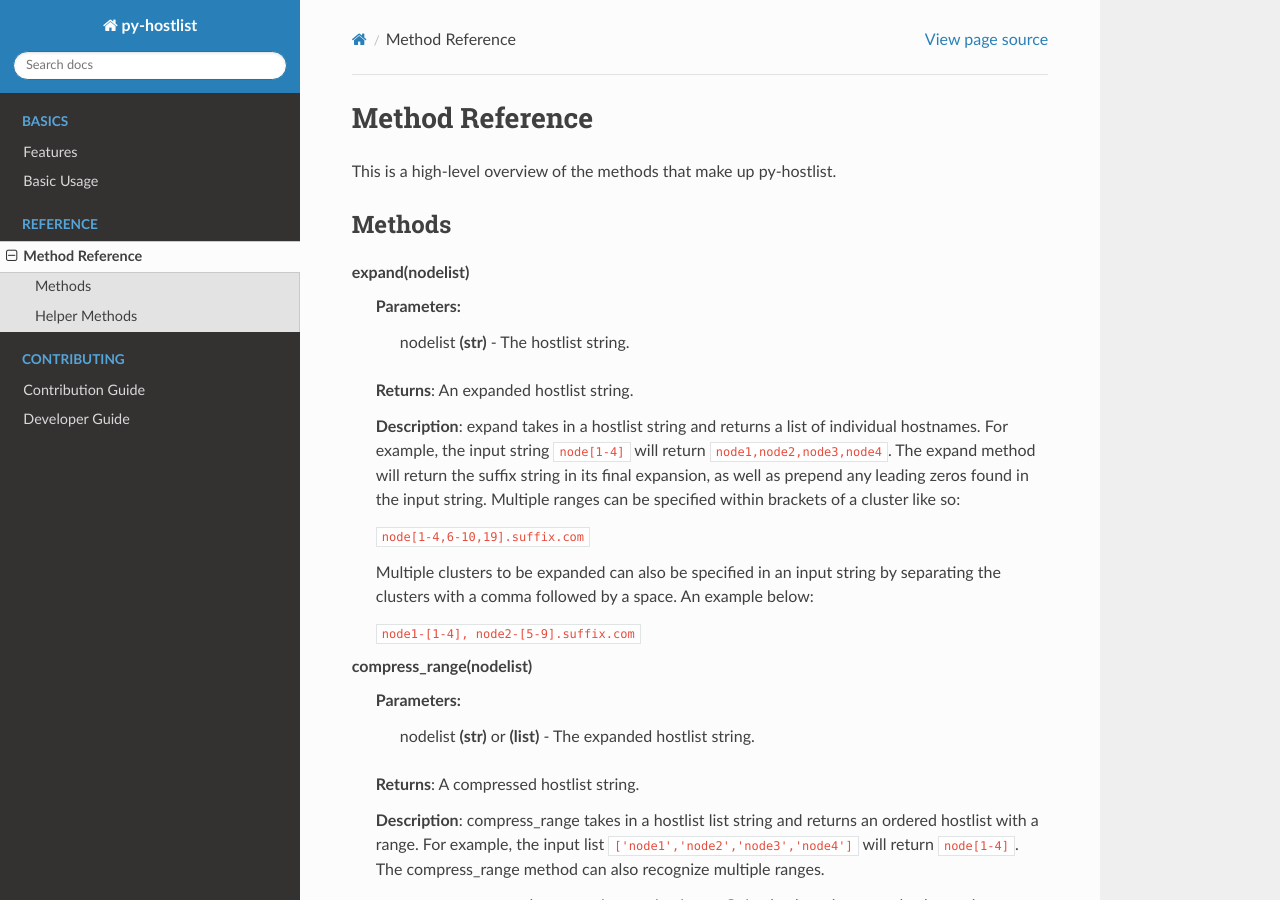
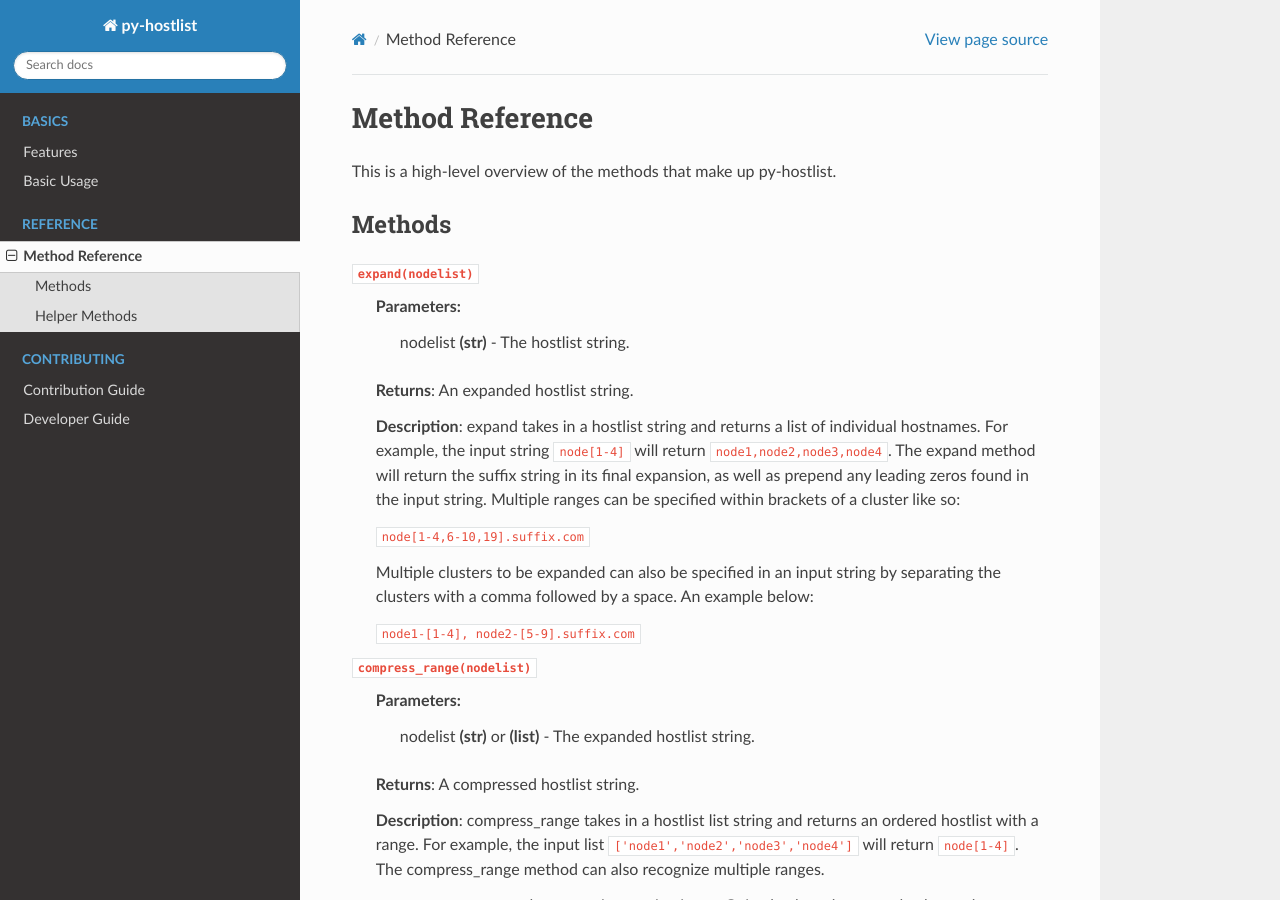
Before and after one commit to LLNL/py-hostlist, a Sphinx documentation site: the page built from docs/method_reference.rst, in a window 1280 px wide and 900 px high. Built offline with Sphinx 7.4.7 and the Read the Docs theme 2.0.0, drawn with Linux system fonts in a browser that asks for light colours.

```diff
--- a/docs/method_reference.rst
+++ b/docs/method_reference.rst
@@ -8,7 +8,7 @@ This is a high-level overview of the methods that make up py-hostlist.
 Methods
 -------
 
-**expand(nodelist)**
+``expand(nodelist)``
  **Parameters**:
   nodelist **(str)** - The hostlist string.
 
@@ -22,7 +22,7 @@ Methods
 
  ``node1-[1-4], node2-[5-9].suffix.com``
 
-**compress_range(nodelist)**
+``compress_range(nodelist)``
  **Parameters**:
   nodelist **(str)** or **(list)** - The expanded hostlist string.
 
```
